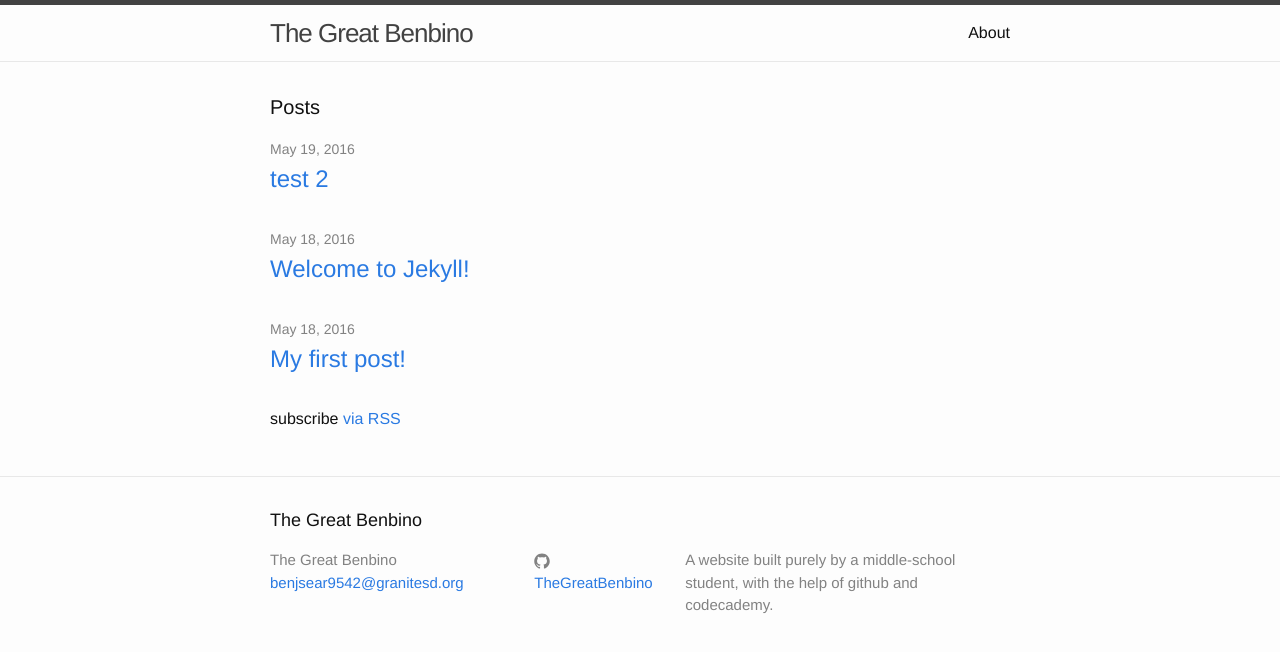
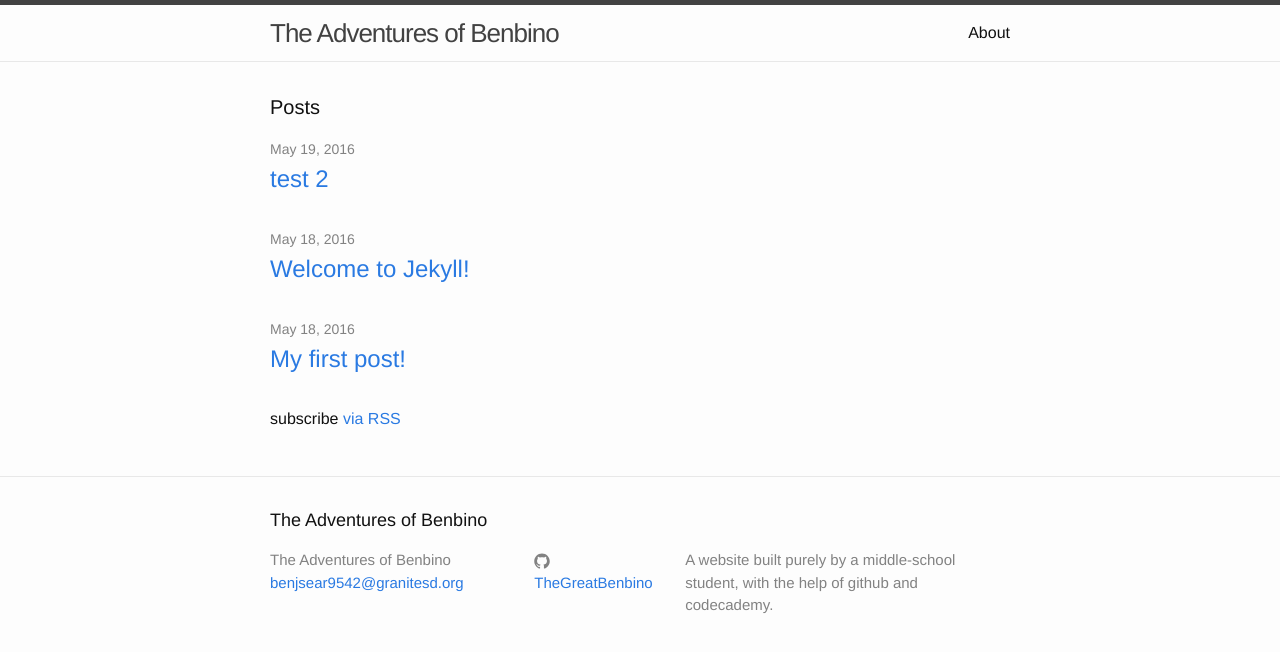
Before and after one commit to TheGreatBenbino/TheGreatBenbino.github.io, a Jekyll site: the page built from index.html, in a window 1280 px wide. Shown: the top 652 px of the page. Built offline with Jekyll 4.4.1, drawn with Linux system fonts in a browser that asks for light colours.

Commit message:
changed the configuration

```diff
--- a/_config.yml
+++ b/_config.yml
@@ -6,12 +6,12 @@
 # 'jekyll serve'. If you change this file, please restart the server process.
 
 # Site settings
-title: The Great Benbino
+title: The Adventures of Benbino
 email: benjsear9542@granitesd.org
 description: > # this means to ignore newlines until "baseurl:"
     A website built purely by a middle-school student, with the help of github and codecademy.
 baseurl: "" # the subpath of your site, e.g. /blog
-url: "http://yourdomain.com" # the base hostname & protocol for your site
+url: "thegreatbenbino.github.io" # the base hostname & protocol for your site
 github_username:  TheGreatBenbino
 
 # Build settings
```
